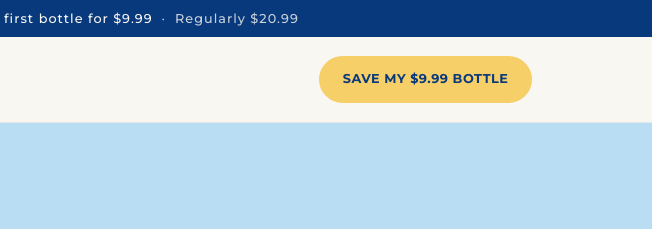
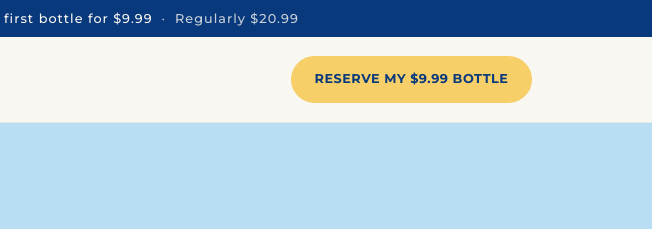
Before and after one commit to DivergentBrands/playdate-landing-main, a website: page index.html in a window 1280 px wide. Shown: the top 229 px of the page, 628-1280 px from the left. Drawn offline with Linux system fonts and the light colour scheme.

Commit message:
Header CTA: "Save my $9.99 bottle" -> "Reserve my $9.99 bottle"
Matches the hero/founding/final CTA wording.

Co-Authored-By: Claude Sonnet 5 <noreply@anthropic.com>

```diff
--- a/index.html
+++ b/index.html
@@ -36,7 +36,7 @@
       <a class="site-header__logo" href="#top" aria-label="Playdate home">
         <img src="assets/playdate-logo.svg" alt="Playdate" width="132" height="40">
       </a>
-      <a class="btn" href="#founding">Save my $9.99 bottle</a>
+      <a class="btn" href="#founding">Reserve my $9.99 bottle</a>
     </div>
   </header>
 
```
